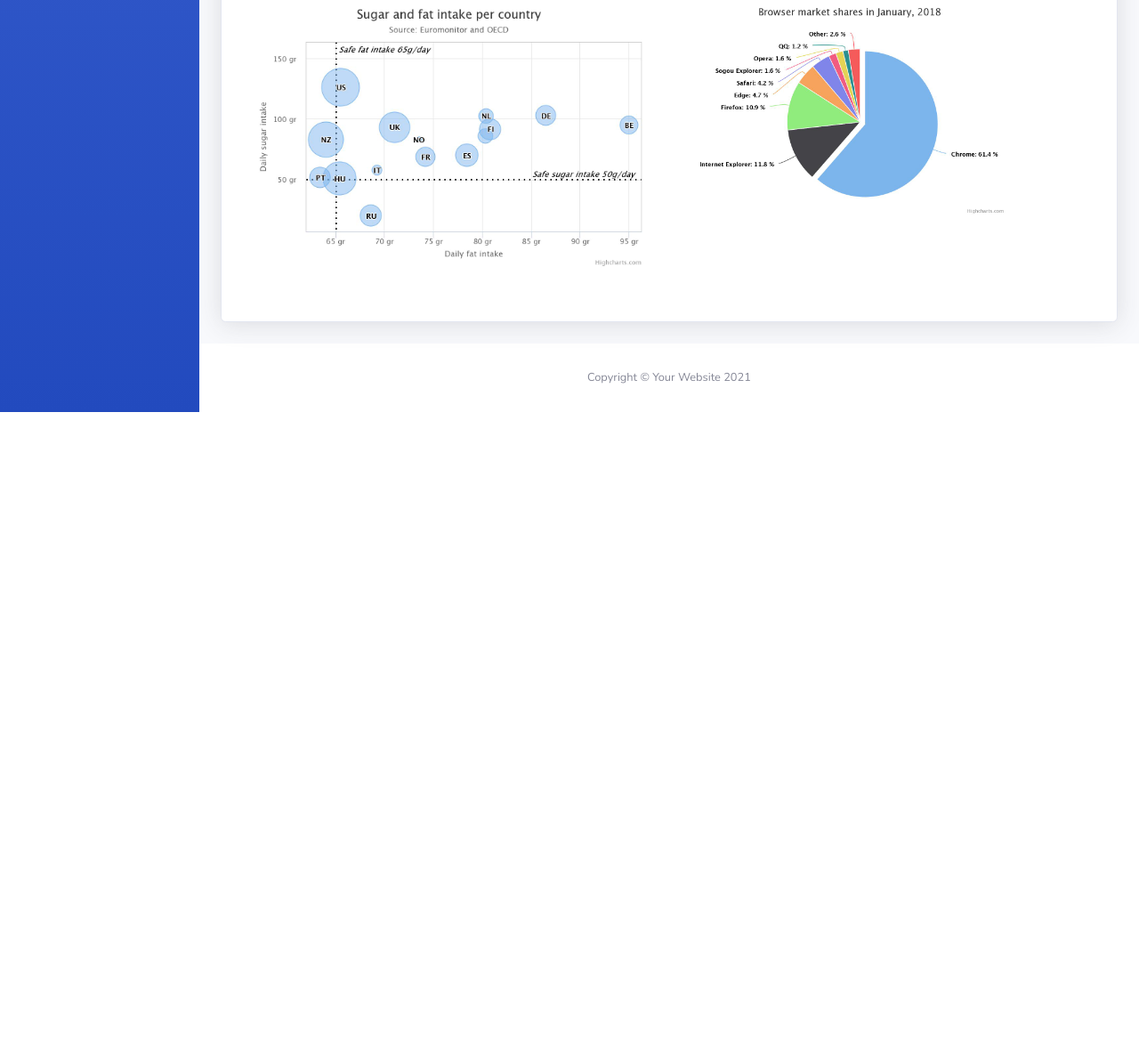
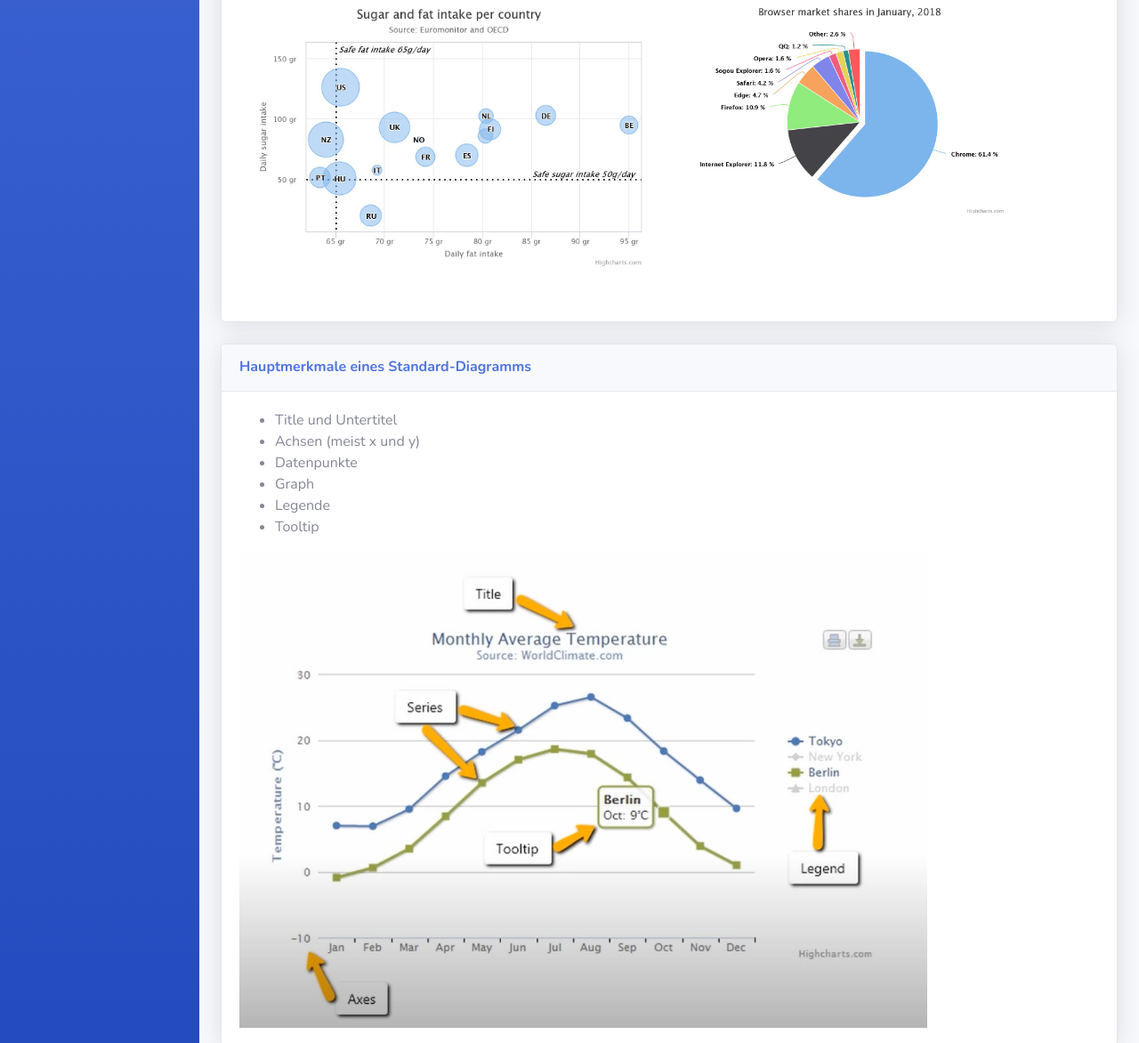
Before and after one commit to Andrrrea/cities, a website with bundled scripts: page index.html in a window 1280 px wide. Shown: the part 1532-2704 px from the top of the page at 89% size. Before the commit the page ends 1995 px from the top, so only its background shows below. Built offline with nearby package versions, Linux system fonts and the light colour scheme.

Commit message:
standard

```diff
--- a/index.html
+++ b/index.html
@@ -197,6 +197,32 @@
                         </div>
                     </div>
 
+                    <div class="row">
+                        <!-- Area Chart -->
+                        <div class="col-md-12">
+                            <div class="card shadow mb-4">
+                                <!-- Card Header - Dropdown -->
+                                <div
+                                    class="card-header py-3 d-flex flex-row align-items-center justify-content-between">
+                                    <h6 class="m-0 font-weight-bold text-primary">Hauptmerkmale eines Standard-Diagramms</h6>
+                                </div>
+                                <!-- Card Body -->
+                                <div class="card-body">
+                                    <ul>
+                                        <li>Title und Untertitel</li>
+                                        <li>Achsen (meist x und y)</li>
+                                        <li>Datenpunkte</li>
+                                        <li>Graph</li>
+                                        <li>Legende</li>
+                                        <li>Tooltip</li>
+                                    </ul>
+                                    <img src="img/standard.png" class="img-fluid" alt="Responsive image" width="80%">
+                                </div>
+                            </div>
+                        </div>
+                    </div>
+
+
 
 
                 </div>
```
Also changed, not shown: img/standard.png (added).
